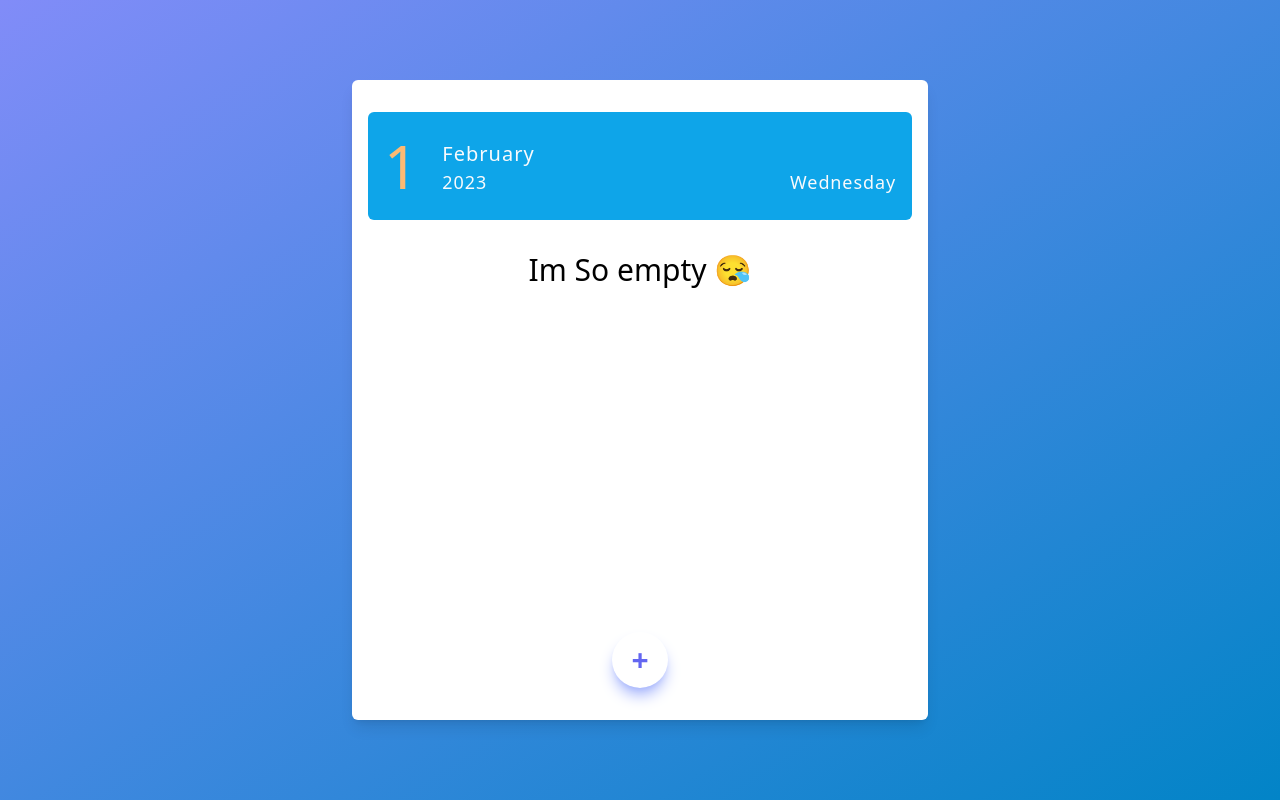
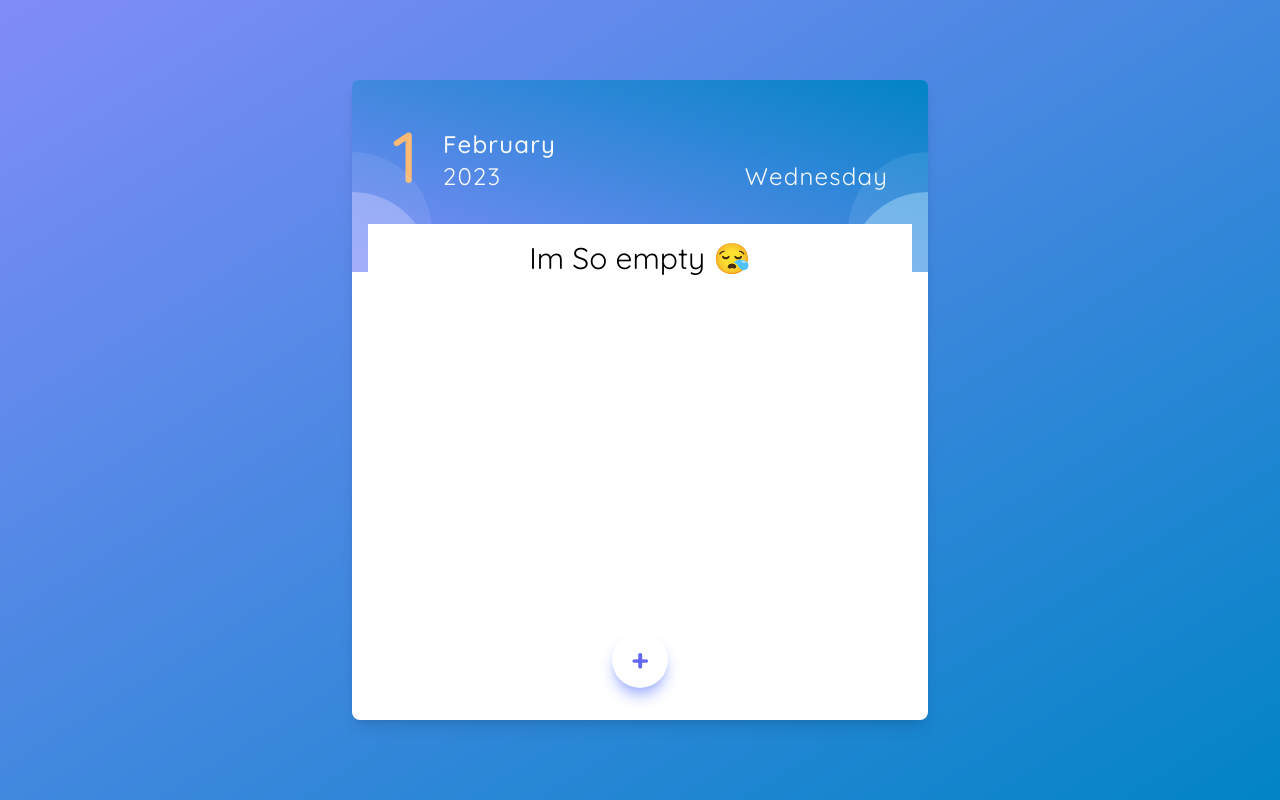
Before and after one commit to RedouaneAjgagal/weekly-task-organizer, a React (Vite) app: page / in a window 1280 px wide. Built offline with nearby package versions, Linux system fonts and the light colour scheme.

Commit message:
Improve UI

```diff
--- a/index.html
+++ b/index.html
@@ -1,13 +1,20 @@
 <!DOCTYPE html>
 <html lang="en">
+
 <head>
   <meta charset="UTF-8" />
   <link rel="icon" type="image/svg+xml" href="/vite.svg" />
   <meta name="viewport" content="width=device-width, initial-scale=1.0" />
   <title>Vite + React + TS</title>
+  <link rel="preconnect" href="https://fonts.googleapis.com">
+  <link rel="preconnect" href="https://fonts.gstatic.com" crossorigin>
+  <link href="https://fonts.googleapis.com/css2?family=Quicksand:wght@300;400;500;600;700&display=swap"
+    rel="stylesheet">
 </head>
+
 <body>
   <div id="root"></div>
   <script type="module" src="/src/main.tsx"></script>
 </body>
+
 </html>
--- a/src/components/AddTodoForm.tsx
+++ b/src/components/AddTodoForm.tsx
@@ -12,7 +12,7 @@ const AddTodoForm = () => {
 
     const dispatch = useAppDispatch();
 
-    const colors: string[] = ['indigo', 'red', 'green', 'fuchsia'];
+    const colors: string[] = ['#ff1515', '#7c00d7', '#00b700', '#ff00ff'];
 
     const addTodoHanlder = (e: React.FormEvent) => {
         e.preventDefault()
@@ -23,6 +23,7 @@ const AddTodoForm = () => {
         }
         const todosValue = Object.values(enteredValues).filter(item => item.length === 0 || item.trim() === '')
         if (todosValue.length > 0) return;
+        // generate color
         const generate = Math.floor(Math.random() * colors.length);
         const generatedColor: string = colors[generate];
         const todo = {
--- a/src/components/TodoCard.tsx
+++ b/src/components/TodoCard.tsx
@@ -7,7 +7,7 @@ import FormContainer from './FormContainer'
 const TodoCard = () => {
     const { addTodoIsOpen } = useAppSelector(state => state.todoUiReducer);
     return (
-        <section className="px-4 py-8 bg-white max-w-xl w-full flex flex-col justify-between shadow-lg rounded-md relative h-full min-h-[40rem]">
+        <section className="pb-8 bg-white max-w-xl w-full flex flex-col justify-between shadow-lg rounded-lg relative h-full min-h-[40rem]">
             <div className='flex flex-col gap-8'>
                 <TodoDay />
                 <TodoList />
--- a/src/components/TodoItem.tsx
+++ b/src/components/TodoItem.tsx
@@ -16,9 +16,10 @@ const TodoItem: React.FC<Props> = (props) => {
     }
     const updatedData = new Date(date);
     const time = updatedData.toISOString().split('T')[1].substring(0, 5);
+    const generatedColor = completed ? `solid 4px ${color}90` : `solid 4px ${color}`
 
     return (
-        <li className={`border-l-4 ${completed ? `border-l-${color}-300` : `border-l-${color}-500`} shadow-lg px-6 py-3 flex justify-between items-center leading-8 relative`}>
+        <li style={{ borderLeft: generatedColor }} className={`shadow-lg px-6 py-3 flex justify-between items-center leading-8 relative`}>
             <div className='flex flex-col gap-2'>
                 <h2 className={`text-2xl font-medium tracking-wide ${completed ? 'text-slate-500/80' : 'text-gray-800'}`}>{title}</h2>
                 <p className={`font-medium leading-normal ${completed ? 'text-slate-500/80' : 'text-gray-600'}`}>{details}</p>
--- a/src/components/TodoList.tsx
+++ b/src/components/TodoList.tsx
@@ -13,7 +13,9 @@ const TodoList = () => {
     });
     const todos = todaysTodos.map(todo => <TodoItem key={todo.id} data={todo} />);
 
-    return todaysTodos.length === 0 ? <h2 className='text-center text-3xl'>Im So empty 😪</h2> : <ul className='p-4 flex flex-col gap-4 bg-white'>{todos}</ul>
+    return <div className='p-4 -mt-24 relative'>
+        {todaysTodos.length === 0 ? <h2 className='bg-white p-4 text-center text-3xl'>Im So empty 😪</h2> : <ul className='p-4 flex flex-col gap-4 bg-white'>{todos}</ul>}
+    </div>
 }
 
 export default TodoList
--- a/src/components/TodoTime.tsx
+++ b/src/components/TodoTime.tsx
@@ -8,16 +8,19 @@ const TodoDay = () => {
         year: time.toLocaleDateString('en-us', { year: 'numeric' }),
         weekDay: time.toLocaleDateString('en-us', { weekday: 'long' })
     }
+
     return (
-        <article className='flex items-end justify-between px-4 bg-sky-500 rounded-md py-6'>
-            <div className='flex items-end gap-6'>
-                <h3 className='font-medium text-6xl text-orange-300'>{currentTime.day}</h3>
-                <div>
-                    <p className='font-medium text-xl tracking-wider text-slate-50'>{currentTime.month}</p>
-                    <p className='tracking-wider text-lg text-slate-50'>{currentTime.year}</p>
+        <article className='flex items-end justify-between rounded-t-md bg-gradient-to-bl from-sky-600 to-indigo-400 pt-10 pb-20 px-10 relative z-0'>
+            <div className='flex items-end justify-between w-full before:content-[""] before:w-20 before:h-20 before:bg-indigo-200/50 before:absolute before:bottom-0 before:left-0 before:rounded-tr-full before:shadow-[0px_-40px_0px] before:shadow-indigo-100/10 after:content-[""] after:w-20 after:h-20 after:bg-sky-200/50 after:absolute after:bottom-0 after:right-0 after:rounded-tl-full after:shadow-[0px_-40px_0px] after:shadow-sky-100/10'>
+                <div className='flex items-end gap-6'>
+                    <h3 className='font-medium text-7xl text-orange-300'>{currentTime.day}</h3>
+                    <div>
+                        <p className='font-medium text-2xl tracking-wider text-slate-50'>{currentTime.month}</p>
+                        <p className='tracking-wider text-2xl text-slate-50'>{currentTime.year}</p>
+                    </div>
                 </div>
+                <p className='text-2xl tracking-wider text-slate-50'>{currentTime.weekDay}</p>
             </div>
-            <p className='text-lg tracking-wider text-slate-50'>{currentTime.weekDay}</p>
         </article>
     )
 }
--- a/src/index.css
+++ b/src/index.css
@@ -1,3 +1,9 @@
 @tailwind base;
 @tailwind components;
 @tailwind utilities;
+
+@layer base {
+    body {
+        font-family: Quicksand;
+    }
+}
```
Lines whose indentation alone changed are shown as unchanged.
